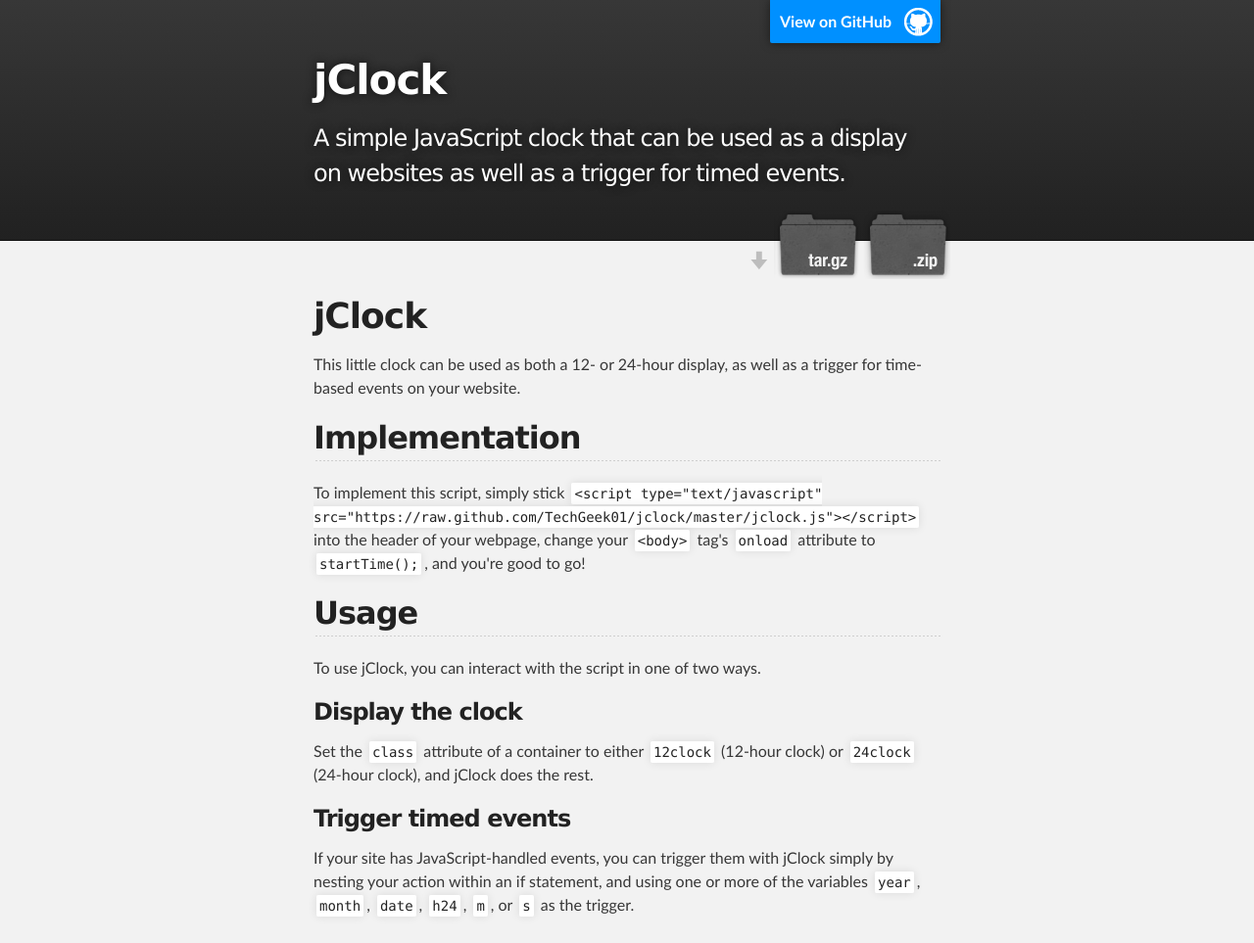
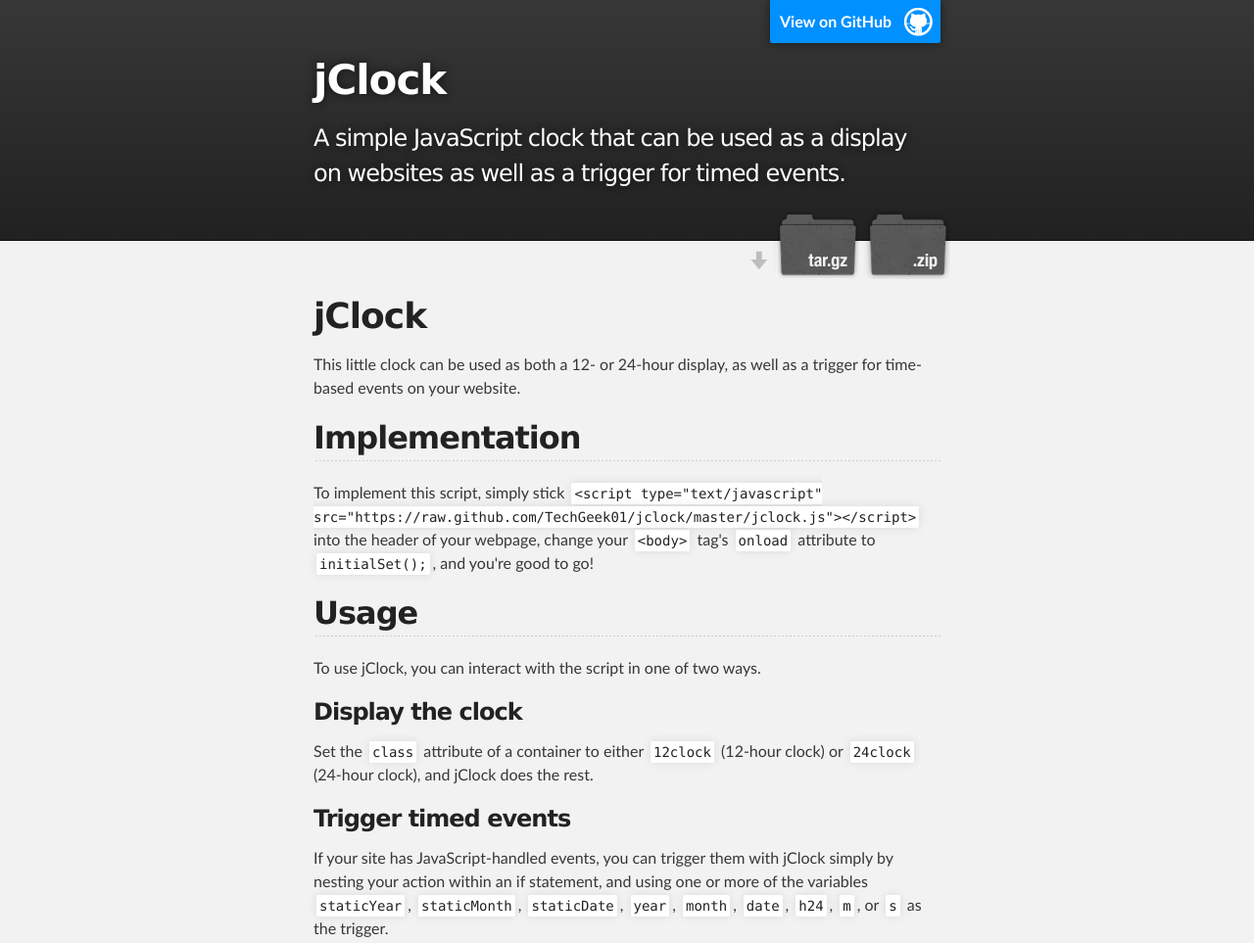
Before and after one commit to TechGeek01/jclock, a plain HTML site: page index.html in a window 1280 px wide. Shown: the top 963 px of the page at 98% size. Drawn offline with Linux system fonts and the light colour scheme.

Commit message:
Create gh-pages branch via GitHub

```diff
--- a/index.html
+++ b/index.html
@@ -37,7 +37,7 @@
 
 <h2>Implementation</h2>
 
-<p>To implement this script, simply stick <code>&lt;script type="text/javascript" src="https://raw.github.com/TechGeek01/jclock/master/jclock.js"&gt;&lt;/script&gt;</code> into the header of your webpage, change your <code>&lt;body&gt;</code> tag's  <code>onload</code> attribute to <code>startTime();</code>, and you're good to go!</p>
+<p>To implement this script, simply stick <code>&lt;script type="text/javascript" src="https://raw.github.com/TechGeek01/jclock/master/jclock.js"&gt;&lt;/script&gt;</code> into the header of your webpage, change your <code>&lt;body&gt;</code> tag's  <code>onload</code> attribute to <code>initialSet();</code>, and you're good to go!</p>
 
 <h2>Usage</h2>
 
@@ -49,7 +49,7 @@
 
 <h3>Trigger timed events</h3>
 
-<p>If your site has JavaScript-handled events, you can trigger them with jClock simply by nesting your action within an if statement, and using one or more of the variables <code>year</code>, <code>month</code>, <code>date</code>, <code>h24</code>, <code>m</code>, or <code>s</code> as the trigger.</p>
+<p>If your site has JavaScript-handled events, you can trigger them with jClock simply by nesting your action within an if statement, and using one or more of the variables <code>staticYear</code>, <code>staticMonth</code>, <code>staticDate</code>, <code>year</code>, <code>month</code>, <code>date</code>, <code>h24</code>, <code>m</code>, or <code>s</code> as the trigger.</p>
       </section>
     </div>
 
--- a/params.json
+++ b/params.json
@@ -1 +1 @@
-{"note":"Don't delete this file! It's used internally to help with page regeneration.","name":"jClock","tagline":"A simple JavaScript clock that can be used as a display on websites as well as a trigger for timed events.","body":"# jClock\r\nThis little clock can be used as both a 12- or 24-hour display, as well as a trigger for time-based events on your website.\r\n\r\n## Implementation\r\nTo implement this script, simply stick `<script type=\"text/javascript\" src=\"https://raw.github.com/TechGeek01/jclock/master/jclock.js\"></script>` into the header of your webpage, change your `<body>` tag's  `onload` attribute to `startTime();`, and you're good to go!\r\n\r\n## Usage\r\nTo use jClock, you can interact with the script in one of two ways.\r\n\r\n### Display the clock\r\nSet the `class` attribute of a container to either `12clock` (12-hour clock) or `24clock` (24-hour clock), and jClock does the rest.\r\n\r\n### Trigger timed events\r\nIf your site has JavaScript-handled events, you can trigger them with jClock simply by nesting your action within an if statement, and using one or more of the variables `year`, `month`, `date`, `h24`, `m`, or `s` as the trigger.","google":""}
+{"note":"Don't delete this file! It's used internally to help with page regeneration.","google":"","tagline":"A simple JavaScript clock that can be used as a display on websites as well as a trigger for timed events.","name":"jClock","body":"# jClock\r\nThis little clock can be used as both a 12- or 24-hour display, as well as a trigger for time-based events on your website.\r\n\r\n## Implementation\r\nTo implement this script, simply stick `<script type=\"text/javascript\" src=\"https://raw.github.com/TechGeek01/jclock/master/jclock.js\"></script>` into the header of your webpage, change your `<body>` tag's  `onload` attribute to `initialSet();`, and you're good to go!\r\n\r\n## Usage\r\nTo use jClock, you can interact with the script in one of two ways.\r\n\r\n### Display the clock\r\nSet the `class` attribute of a container to either `12clock` (12-hour clock) or `24clock` (24-hour clock), and jClock does the rest.\r\n\r\n### Trigger timed events\r\nIf your site has JavaScript-handled events, you can trigger them with jClock simply by nesting your action within an if statement, and using one or more of the variables `staticYear`, `staticMonth`, `staticDate`, `year`, `month`, `date`, `h24`, `m`, or `s` as the trigger."}
```
